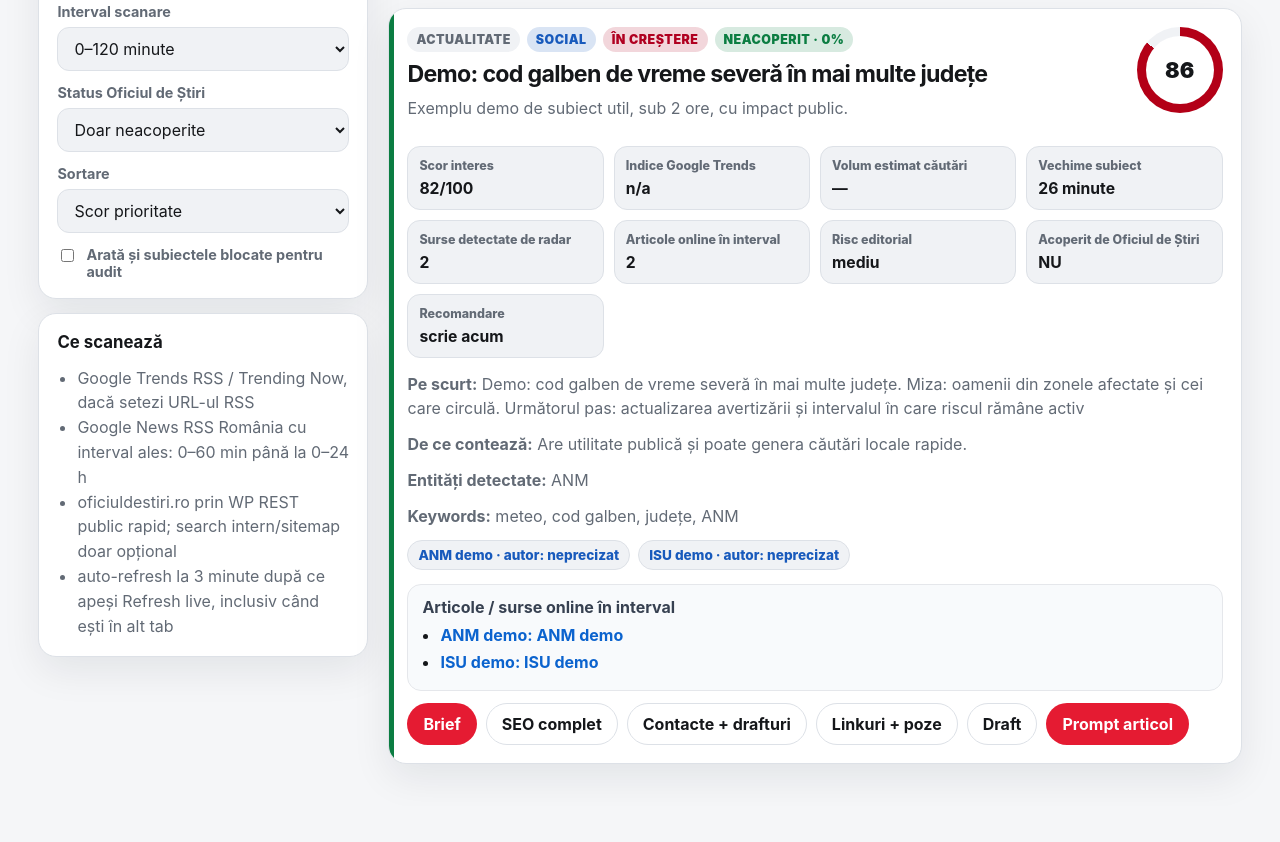
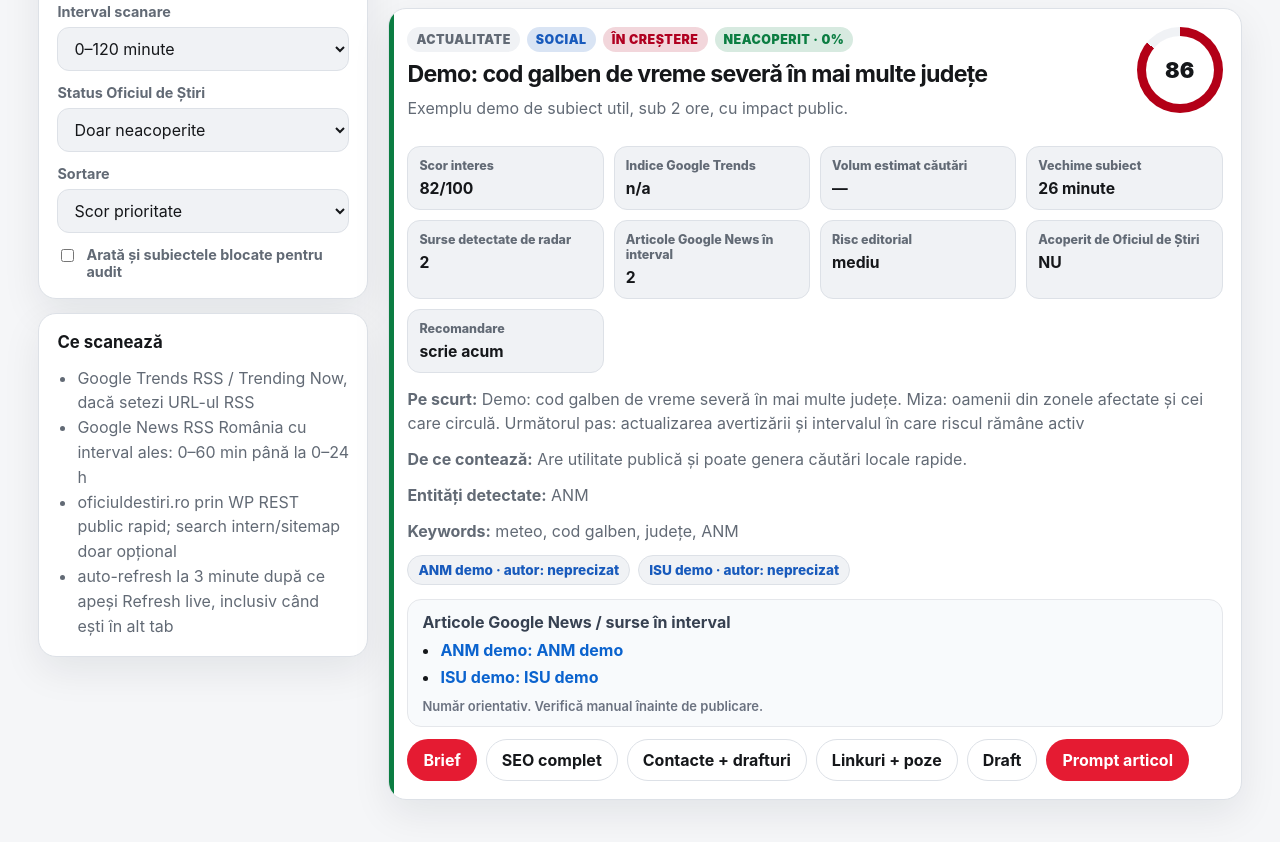
Before and after one commit to General-Post-One/Radar-Editorial-Pro, a website: page public/index.html in a window 1280 px wide. Shown: the part 619-1461 px from the top of the page. Before the commit the page ends 1425 px from the top, so only its background shows below. Drawn offline with Linux system fonts and the light colour scheme; no server answers.

Commit message:
Clarify Google News online count

```diff
--- a/public/app.js
+++ b/public/app.js
@@ -346,7 +346,7 @@ function renderOnlineArticleLinks(topic) {
 
   return `
     <div class="online-article-links">
-      <strong>Articole / surse online în interval</strong>
+      <strong>Articole Google News / surse în interval</strong>
       <ul>
         ${items.map((item, index) => {
           const url = item.url || item.link || '#';
@@ -356,6 +356,7 @@ function renderOnlineArticleLinks(topic) {
           return `<li><a href="${escapeAttr(url)}" target="_blank" rel="noopener noreferrer">${escapeHtml(label)}</a></li>`;
         }).join('')}
       </ul>
+      <p class="online-note">Număr orientativ. Verifică manual înainte de publicare.</p>
     </div>
   `;
 }
@@ -477,7 +478,7 @@ function renderTopicCard(topic) {
         <div class="data-cell"><span>Volum estimat căutări</span><strong>${escapeHtml(topic.estimatedVolume || '—')}</strong></div>
         <div class="data-cell"><span>Vechime subiect</span><strong>${formatMinutes(topic.startedMinutesAgo)}</strong></div>
         <div class="data-cell"><span>Surse detectate de radar</span><strong>${topic.sourceCount || (topic.sources || []).length}</strong></div>
-        <div class="data-cell"><span>Articole online în interval</span><strong>${getOnlineCount(topic)}</strong></div>
+        <div class="data-cell"><span>Articole Google News în interval</span><strong>${getOnlineCount(topic)}</strong></div>
 
         <div class="data-cell"><span>Risc editorial</span><strong>${escapeHtml(topic.risk || 'mediu')}</strong></div>
         <div class="data-cell"><span>Acoperit de Oficiul de Știri</span><strong>${coverage.status === 'deja-acoperit' ? 'DA' : coverage.status === 'posibil-similar' ? 'POSIBIL' : 'NU'}</strong></div>
--- a/public/styles.css
+++ b/public/styles.css
@@ -708,3 +708,10 @@ input, select {
 .online-article-links a:hover {
   text-decoration: underline;
 }
+
+.online-note {
+  margin: 10px 0 0;
+  color: #6b7280;
+  font-size: 13px;
+  font-weight: 600;
+}
```
